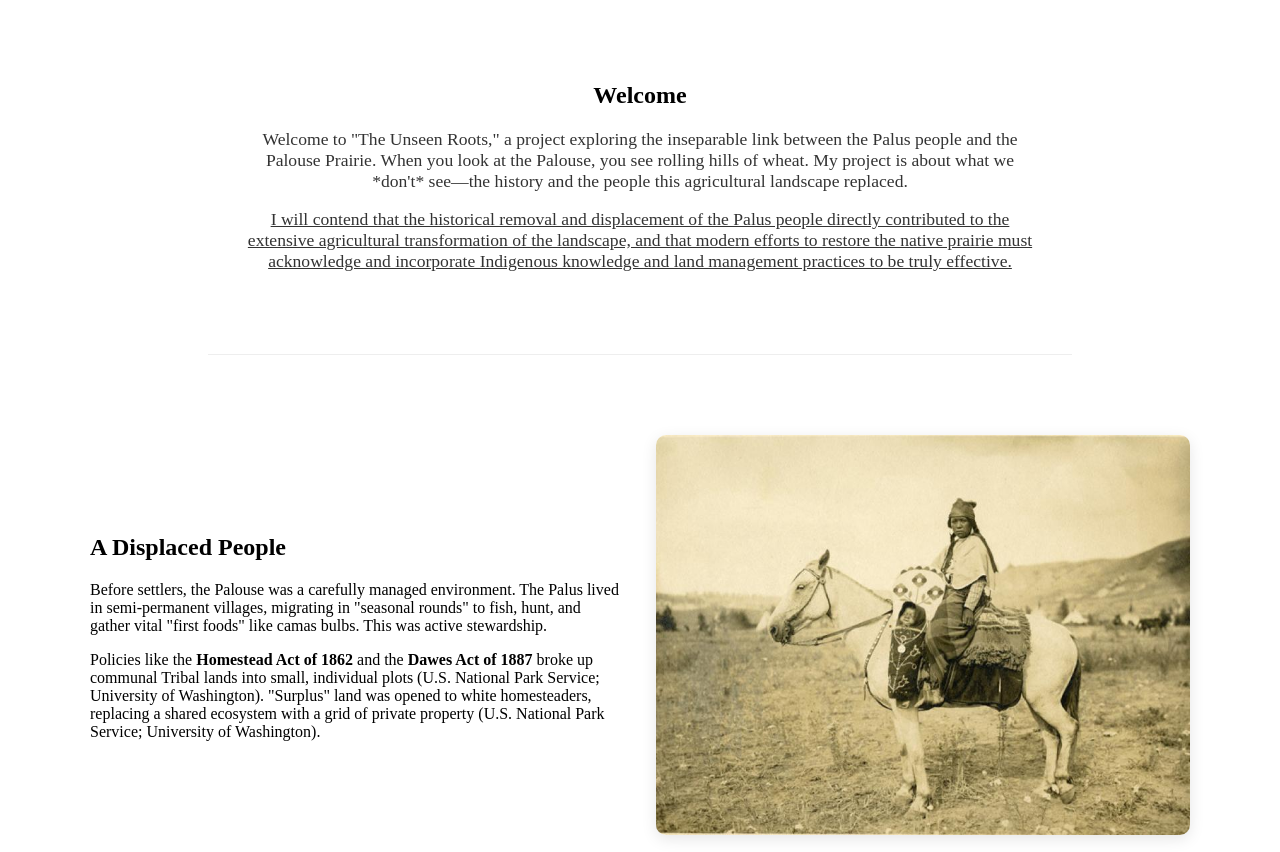
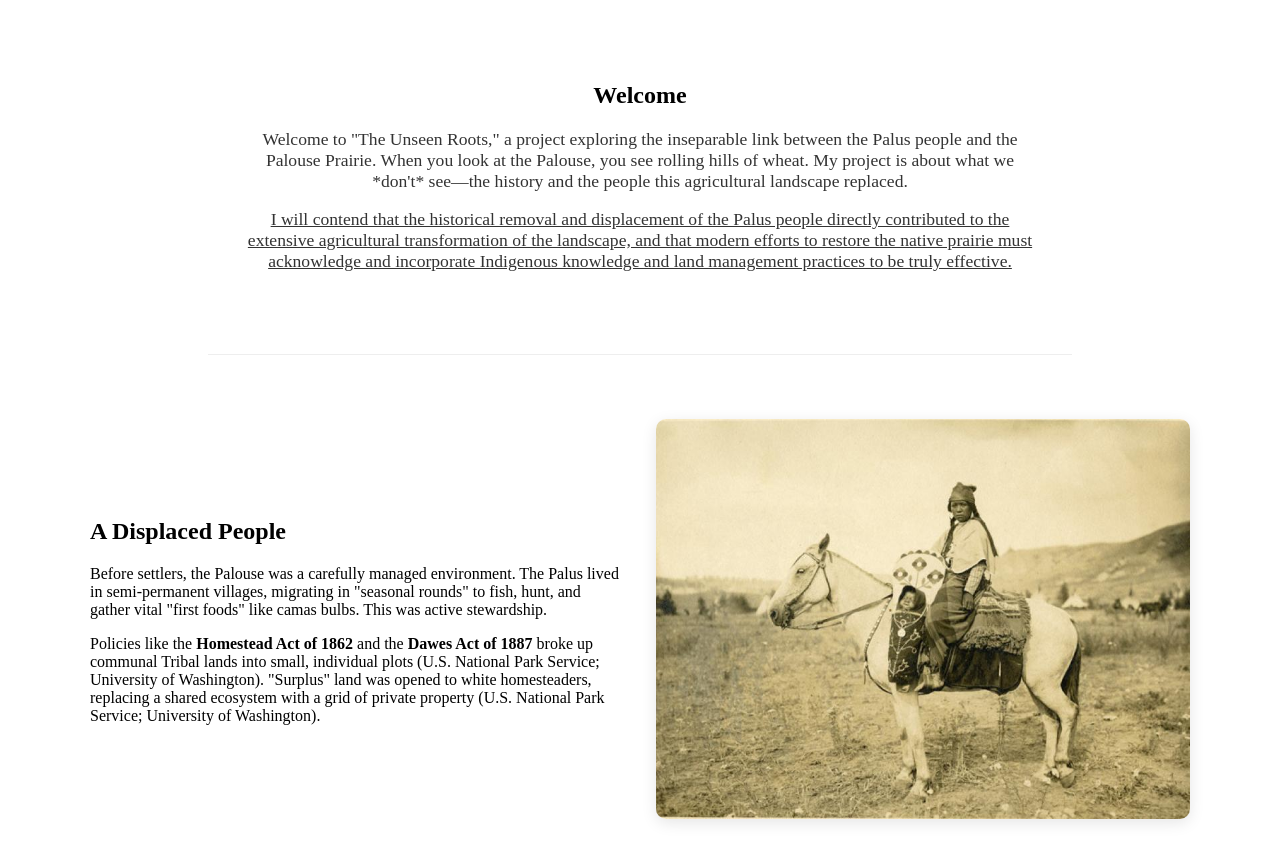
Before and after one commit to AlanSunComet2/alansuncomet2.github.io, a plain HTML site: page index.html in a window 1280 px wide. Shown: the part 100-952 px from the top of the page. Drawn offline with Linux system fonts and the light colour scheme.

Commit message:
Update style.css

```diff
--- a/style.css
+++ b/style.css
@@ -41,6 +41,7 @@ section {
     width: 100%;
     border-radius: 10px;
     box-shadow: 0 4px 15px rgba(0,0,0,0.1);
+    margin: 0; /* FIXED: Added this to override the 'section img' margin */
 }
 
 /* Reverses the order for visual variety */
```
